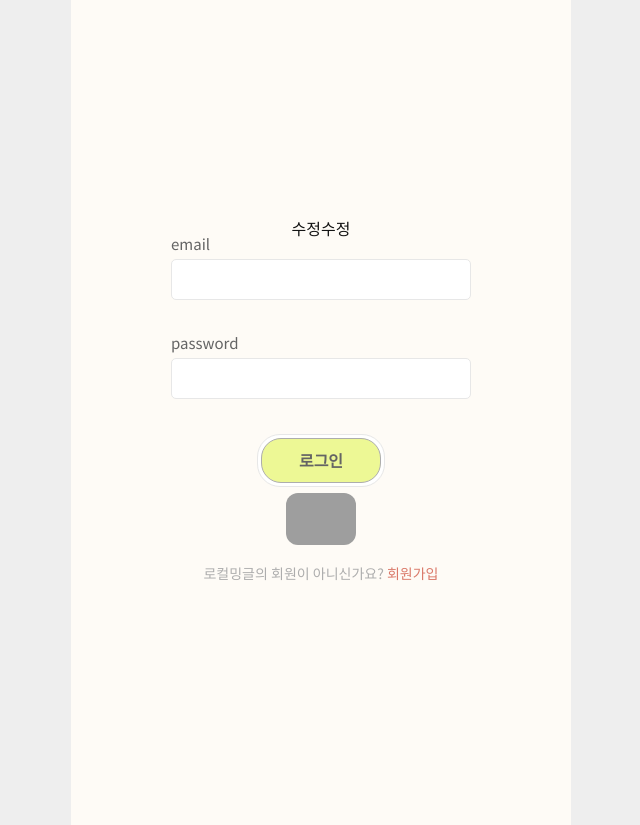
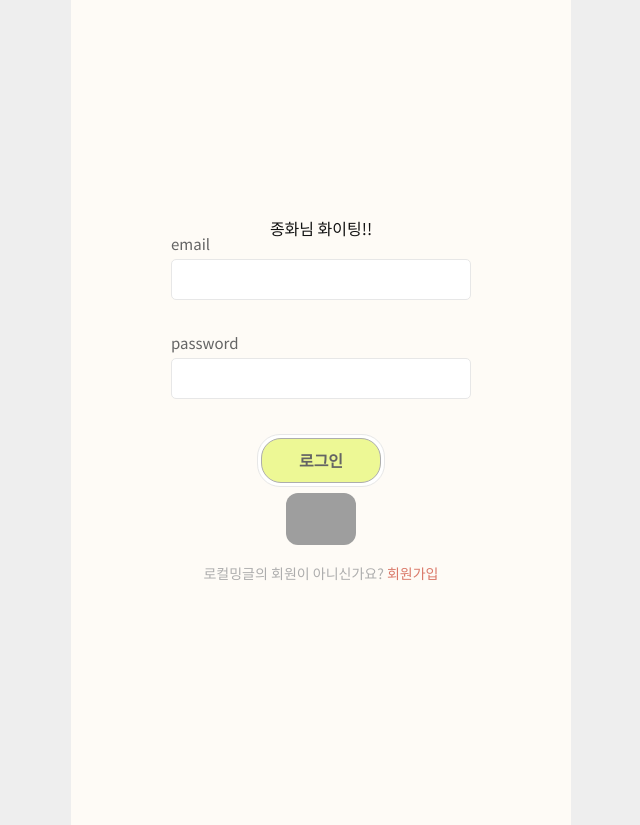
Before and after one commit to totobon6125/lm_Fe, a React (Vite) app: page /login in a window 1280 px wide. Shown: the whole page, without its empty margins (319-959 px from the left). Built offline with nearby package versions, Linux system fonts and the light colour scheme; no server answers; grey boxes are pictures that could not be loaded.

Commit message:
CD test23

```diff
--- a/src/components/LoginPage/LoginPage.tsx
+++ b/src/components/LoginPage/LoginPage.tsx
@@ -90,7 +90,7 @@ const LoginPage: React.FC = () => {
 
   return (
     <ST.Container>
-      <h1 onClick={goToMain}>수정수정</h1>
+      <h1 onClick={goToMain}>종화님 화이팅!!</h1>
       {/* <img src="" alt="logo" onClick={goToMain}>로고</img> */}
       <ST.LabelWrapper>
         <label>email</label>
```
Also changed, not shown: 1 other file (tests, documents, lock files or other folders).
